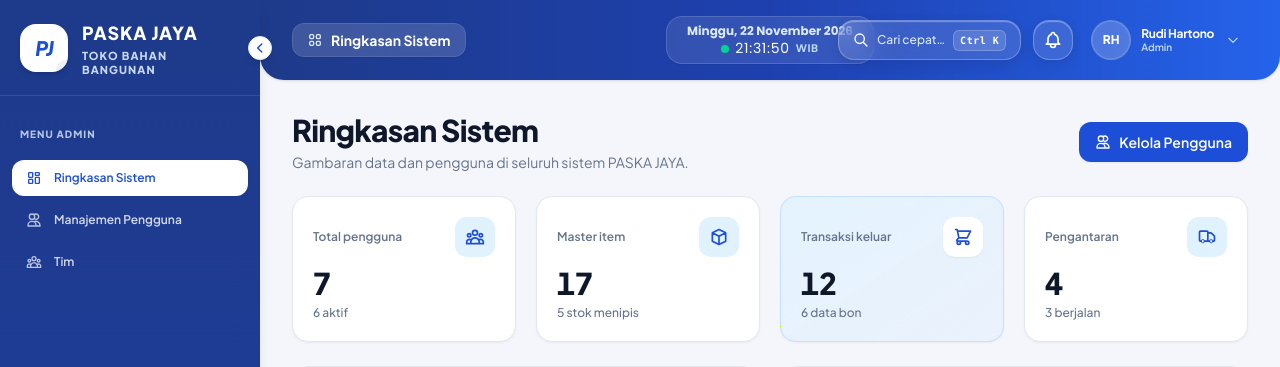
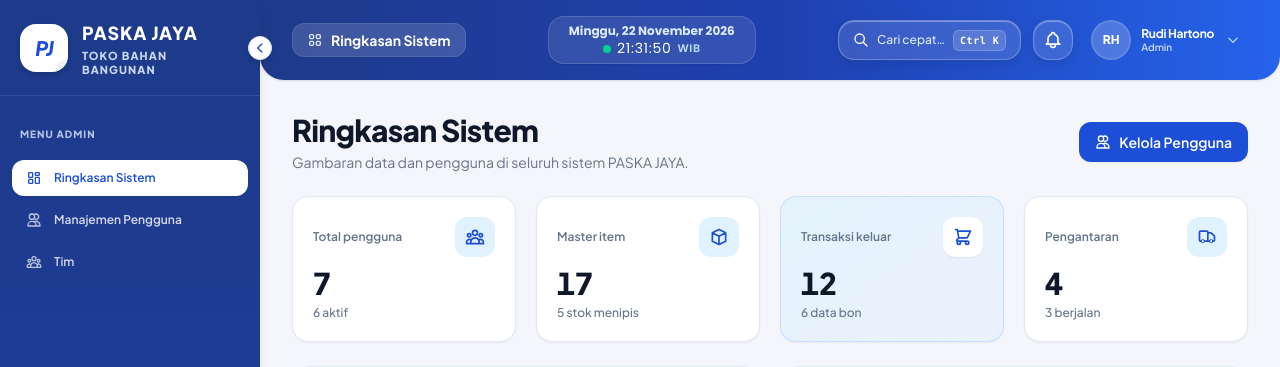
Before and after one commit to Chalbn/PASKA-JAYA, a Laravel app: page /dev/ui in a window 1280 px wide. Shown: the top 367 px of the page. Run offline with Laravel 12, Linux system fonts and the light colour scheme; style sheets or scripts are compiled from the project's sources; parts of the project's set-up code (start-up, migrations or seed data) failed here and were passed over; some libraries are stand-ins or nearby versions.

Commit message:
Perbaikan design

```diff
--- a/resources/views/components/layouts/app.blade.php
+++ b/resources/views/components/layouts/app.blade.php
@@ -71,7 +71,6 @@
     {{-- Vite Scripts & Styles --}}
     @vite(['resources/css/app.css', 'resources/js/app.js'])
     <script defer src="https://cdn.jsdelivr.net/npm/alpinejs@3.14.8/dist/cdn.min.js"></script>
-
 </head>
 <body
     x-data="{
@@ -273,9 +272,9 @@
 
     {{-- KONTEN UTAMA & TOPBAR --}}
     <div class="flex-1 flex flex-col min-w-0 overflow-y-auto bg-surface-bg">
-        {{-- TOPBAR GRADIEN BIRU RESMI 3 BAGIAN --}}
-        <header class="h-16 sm:h-20 bg-gradient-to-r from-[#1E3A8A] via-[#1E40AF] to-[#2563EB] text-white px-4 sm:px-8 flex items-center justify-between gap-2 sm:gap-4 shadow-sm shrink-0 sticky top-0 z-30 rounded-b-2xl sm:rounded-b-3xl">
-            <div class="flex items-center gap-2.5 sm:gap-3.5 min-w-0 sm:flex-1">
+        {{-- TOPBAR GRADIEN BIRU ROYAL RESMI 3 BAGIAN --}}
+        <header class="h-16 sm:h-20 bg-gradient-to-r from-[#1E3A8A] via-[#1E40AF] to-[#2563EB] text-white px-4 sm:px-6 lg:px-8 flex items-center justify-between gap-2 sm:gap-4 shadow-sm shrink-0 sticky top-0 z-30 rounded-b-2xl sm:rounded-b-3xl">
+            <div class="flex items-center gap-2.5 sm:gap-3.5 min-w-0">
                 <button
                     type="button"
                     x-on:click="sidebarOpen = true"
@@ -295,14 +294,17 @@
                 </div>
             </div>
 
-            <x-ui.topbar-clock :tanggal="$tanggalHariIni" />
+            {{-- Jam & Tanggal (sembunyi otomatis saat zoom tinggi / layar < xl agar tidak menimpa pencarian) --}}
+            <div class="hidden xl:flex items-center justify-center shrink-0">
+                <x-ui.topbar-clock :tanggal="$tanggalHariIni" />
+            </div>
 
             @php
                 $topbarProfileHref = Route::has($activeRole . '.profil')
                     ? route($activeRole . '.profil')
                     : ($activeRole === 'admin' ? '/admin/tim' : '#');
             @endphp
-            <div class="flex items-center justify-end gap-2 sm:gap-3 sm:flex-1 min-w-0">
+            <div class="flex items-center justify-end gap-2 sm:gap-3 shrink-0">
                 <x-ui.global-search />
                 <x-ui.notification-bell :role="$activeRole" />
 
@@ -345,7 +347,7 @@
                         </template>
 
                         <div class="text-left hidden sm:block">
-                            <p class="text-xs font-bold text-white tracking-tight leading-tight" x-text="nama">{{ $userName }}</p>
+                            <p class="text-xs font-bold text-white tracking-tight leading-tight whitespace-nowrap" x-text="nama">{{ $userName }}</p>
                             <p class="text-[10px] font-semibold text-[#DBEAFE]/90 capitalize leading-tight">{{ $activeRole }}</p>
                         </div>
 
@@ -377,7 +379,7 @@
                             <p class="text-xs font-bold text-slate-800 truncate" x-text="nama">{{ $userName }}</p>
                             <p class="text-[11px] text-slate-500 truncate mt-0.5" x-text="email">{{ $userEmail }}</p>
                             <div class="mt-2">
-                                <span class="inline-flex items-center bg-[#EBF2FF] text-[#1D3FA3] text-[11px] font-semibold px-2.5 py-0.5 rounded-full capitalize">
+                                <span class="inline-flex items-center bg-[#EEF3FF] text-primary text-[11px] font-semibold px-2.5 py-0.5 rounded-full capitalize">
                                     {{ $activeRole }}
                                 </span>
                             </div>
@@ -385,7 +387,7 @@
 
                         <a
                             href="{{ $topbarProfileHref }}"
-                            class="flex items-center gap-2.5 px-3 py-2 text-sm font-medium text-slate-700 hover:bg-[#EEF3FF] hover:text-[#1D3FA3] rounded-xl transition"
+                            class="flex items-center gap-2.5 px-3 py-2 text-sm font-medium text-slate-700 hover:bg-[#EEF3FF] hover:text-primary rounded-xl transition"
                             role="menuitem"
                         >
                             <svg class="w-4 h-4 shrink-0" fill="none" viewBox="0 0 24 24" stroke="currentColor" stroke-width="2">
```
Also changed, not shown: resources/css/app.css (line endings or trailing spaces).
